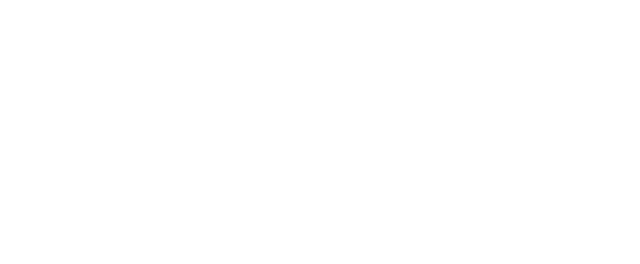
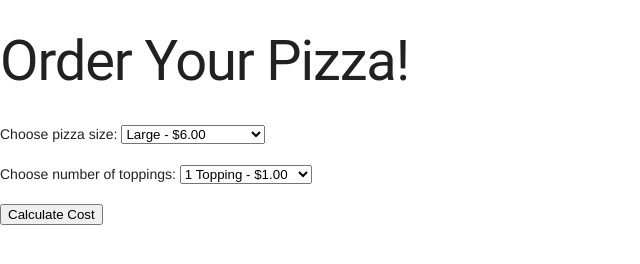
Before and after one commit to SHH-ICS/weekly-3-ryanpalatty, a plain HTML site: page index.html in a window 1280 px wide. Shown: the whole page, without its empty margins (0-640 px from the left). Drawn offline with nearby package versions, Linux system fonts and the light colour scheme.

Commit message:
html initial

```diff
--- a/index.html
+++ b/index.html
@@ -1,19 +1,36 @@
-<!DOCTYPE HTML>
+<!DOCTYPE html>
+<html lang="en">
 <head>
-    <title></title>
-
   <!-- MDL Inclusions -->
   <link rel="stylesheet" href="https://fonts.googleapis.com/icon?family=Material+Icons">
   <link rel="stylesheet" href="https://code.getmdl.io/1.3.0/material.indigo-pink.min.css">
   <script defer src="https://code.getmdl.io/1.3.0/material.min.js"></script>
+  <meta charset="UTF-8">
+  <meta name="viewport" content="width=device-width, initial-scale=1.0">
+  <title>Pizza Order Form</title>
+</head>
+<body>
+  <h1>Order Your Pizza!</h1>
+  <form action="handler.php" method="post">
+    <label for="size">Choose pizza size:</label>
+    <select name="size" id="size" required>
+      <option value="large">Large - $6.00</option>
+      <option value="extra large">Extra Large - $10.00</option>
+    </select>
 
-  </head>
+    <br><br>
 
-  <body>
+    <label for="toppings">Choose number of toppings:</label>
+    <select name="toppings" id="toppings" required>
+      <option value="1">1 Topping - $1.00</option>
+      <option value="2">2 Toppings - $1.75</option>
+      <option value="3">3 Toppings - $2.50</option>
+      <option value="4">4 Toppings - $3.35</option>
+    </select>
 
-    <form name="myForm" action="handler.php" method="POST">
+    <br><br>
 
+    <input type="submit" value="Calculate Cost">
   </form>
-
 </body>
 </html>
```
Lines whose indentation alone changed are shown as unchanged.
